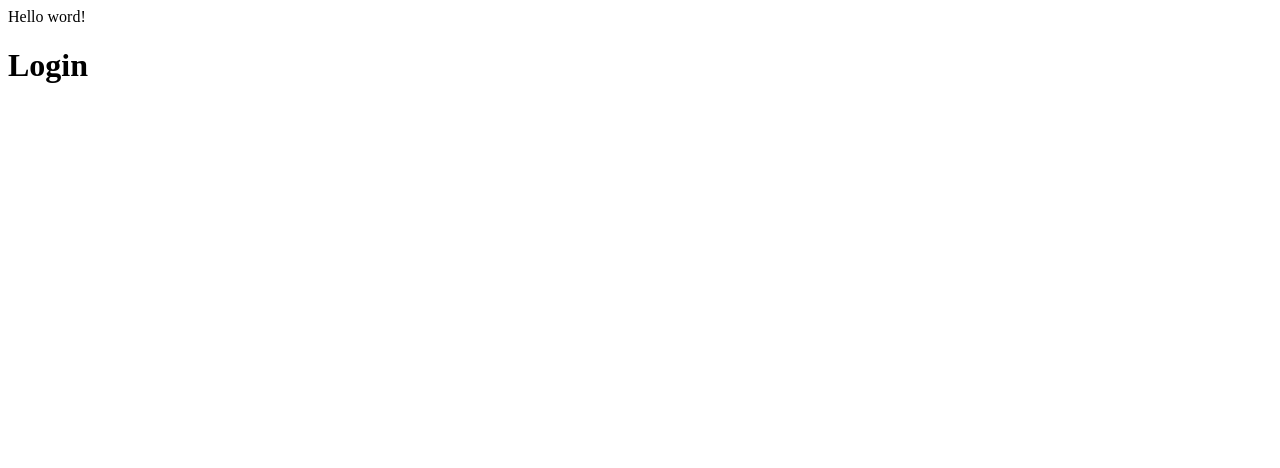
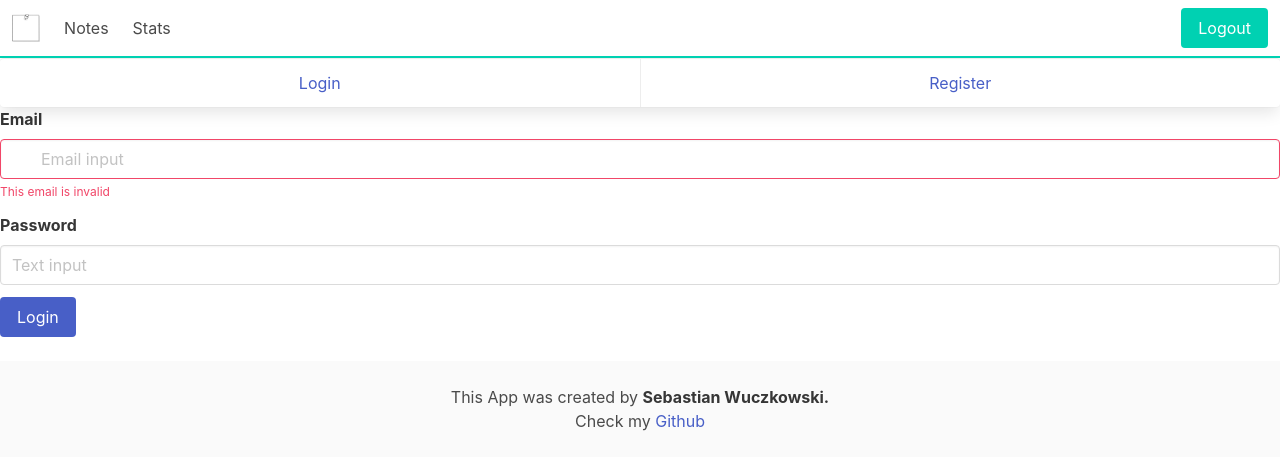
Before and after one commit to bednarroo/Nodeballs, a Vue app: page /login in a window 1280 px wide. Shown: the top 468 px of the page. Built offline with nearby package versions, Linux system fonts and the light colour scheme.

Commit message:
add NavBar and LoginPage

```diff
--- a/package.json
+++ b/package.json
@@ -10,6 +10,8 @@
     "format": "prettier --write src/"
   },
   "dependencies": {
+    "bulma": "^0.9.4",
+    "sass": "^1.59.3",
     "vue": "^3.2.47",
     "vue-router": "^4.1.6"
   },
--- a/src/App.vue
+++ b/src/App.vue
@@ -1,10 +1,14 @@
 <script setup>
+import Footer from '@/components/Footer.vue'
+import Navbar from '@/components/Navbar.vue'
 </script>
 
 <template>
-Hello word!
+<Navbar></Navbar>
 <RouterView></RouterView>
+<Footer></Footer>
 </template>
 
-<style scoped>
+<style lang = "scss">
+@import "bulma/css/bulma.css";
 </style>
--- /dev/null
+++ b/src/components/Footer.vue
@@ -0,0 +1,10 @@
+<template>
+<footer class="footer py-5 my-5">
+    <div class="content has-text-centered ">
+      <p>
+        This App was created by
+        <strong>Sebastian Wuczkowski.</strong> <p>Check my <a href="https://github.com/bednarroo">Github</a></p>
+      </p>
+    </div>
+  </footer>
+    </template>
--- /dev/null
+++ b/src/components/LoginForm.vue
@@ -0,0 +1,37 @@
+<template>
+
+
+
+
+<div class="field">
+  <label class="label">Email</label>
+  <div class="control has-icons-left has-icons-right">
+    <input class="input is-danger" type="email" placeholder="Email input" value="">
+    <span class="icon is-small is-left">
+      <i class="fas fa-envelope"></i>
+    </span>
+    <span class="icon is-small is-right">
+      <i class="fas fa-exclamation-triangle"></i>
+    </span>
+  </div>
+  <p class="help is-danger">This email is invalid</p>
+</div>
+<div class="field">
+  <label class="label">Password</label>
+  <div class="control">
+    <input class="input" type="password" placeholder="Text input">
+  </div>
+</div>
+<div class="field is-grouped">
+  <div class="control">
+    <button class="button is-link">Login</button>
+  </div>
+</div>
+</template>
+
+<script setup>
+</script>
+
+<style>
+
+</style>
--- /dev/null
+++ b/src/components/Navbar.vue
@@ -0,0 +1,44 @@
+<template>
+  <nav class="navbar is-transparent is-bordered navbar-border-bottom">
+  <div class="navbar-brand">
+    <a class="navbar-item" href="/">
+      <img src="../assets/images/notes.png" alt="Bulma: a modern CSS framework based on Flexbox" >
+    </a>
+  </div>
+
+  <div id="navbarExampleTransparentExample" class="navbar-menu">
+    <div class="navbar-start">
+      <a class="navbar-item" href="https://bulma.io/">
+        Notes
+      </a>
+      <a class="navbar-item" href="https://bulma.io/">
+        Stats
+      </a>
+    </div>
+
+    <div class="navbar-end">
+      <div class="navbar-item">
+        <div class="field is-grouped">
+          <p class="control">
+            <a class="button is-primary" href="https://github.com/jgthms/bulma/releases/download/0.9.4/bulma-0.9.4.zip">
+              <span>Logout</span>
+            </a>
+          </p>
+        </div>
+      </div>
+    </div>
+  </div>
+</nav>
+</template>
+
+<script>
+export default {
+
+}
+</script>
+
+<style>
+.navbar-border-bottom{
+  border-bottom: 2px solid #00d1b2 ;
+}
+</style>
--- /dev/null
+++ b/src/components/RegisterForm.vue
@@ -0,0 +1,64 @@
+<template>
+
+  <div class="field">
+  <label class="label">Name</label>
+  <div class="control">
+    <input class="input" type="text" placeholder="Text input">
+  </div>
+</div>
+
+<div class="field">
+  <label class="label">Username</label>
+  <div class="control has-icons-left has-icons-right">
+    <input class="input is-success" type="text" placeholder="Text input" value="bulma">
+    <span class="icon is-small is-left">
+      <i class="fas fa-user"></i>
+    </span>
+    <span class="icon is-small is-right">
+      <i class="fas fa-check"></i>
+    </span>
+  </div>
+  <p class="help is-success">This username is available</p>
+</div>
+
+<div class="field">
+  <label class="label">Email</label>
+  <div class="control has-icons-left has-icons-right">
+    <input class="input is-danger" type="email" placeholder="Email input" value="hello@">
+    <span class="icon is-small is-left">
+      <i class="fas fa-envelope"></i>
+    </span>
+    <span class="icon is-small is-right">
+      <i class="fas fa-exclamation-triangle"></i>
+    </span>
+  </div>
+  <p class="help is-danger">This email is invalid</p>
+</div>
+
+
+
+
+<div class="field">
+  <div class="control">
+    <label class="checkbox">
+      <input type="checkbox">
+      I agree to the <a href="#">terms and conditions</a>
+    </label>
+  </div>
+</div>
+
+
+
+<div class="field is-grouped">
+  <div class="control">
+    <button class="button is-link">Register</button>
+  </div>
+</div>
+</template>
+
+<script setup>
+</script>
+
+<style>
+
+</style>
--- a/src/main.js
+++ b/src/main.js
@@ -1,6 +1,6 @@
 import { createApp } from 'vue'
-import App from './App.vue'
-import router from '@/router/index.js'
+import App from './App.vue';
+import router from '@/router/index.js';
 
 createApp(App)
 .use(router)
--- a/src/views/Login.vue
+++ b/src/views/Login.vue
@@ -1,10 +1,25 @@
 <template>
-  <h1>Login</h1>
+
+<div class="card">
+  <footer class="card-footer">
+    <a href="#" class="card-footer-item" @click ="handleOptionChange('login')">Login</a>
+    <a href="#" class="card-footer-item" @click ="handleOptionChange('register')">Register</a>
+  </footer>
+</div>
+  <LoginForm v-if="loginOrRegister == 'login'" />
+  <RegisterForm v-else  />
 </template>
 
-<script>
-export default {
+<script setup>
+import LoginForm from '@/components/LoginForm.vue'
+import RegisterForm from '@/components/RegisterForm.vue'
+import {ref} from 'vue';
+const loginOrRegister = ref('login');
 
+const handleOptionChange = (value) =>{
+  console.log(value)
+  if(value === 'login') loginOrRegister.value = 'login';
+  else loginOrRegister.value = 'register';
 }
 </script>
 
--- a/vite.config.js
+++ b/vite.config.js
@@ -8,7 +8,7 @@ export default defineConfig({
   plugins: [vue()],
   resolve: {
     alias: {
-      '@': fileURLToPath(new URL('./src', import.meta.url))
+      '@': fileURLToPath(new URL('./src', import.meta.url)),
     }
   }
 })
```
Also changed, not shown: src/assets/images/notes.png (added), 1 other file (tests, documents, lock files or other folders).
